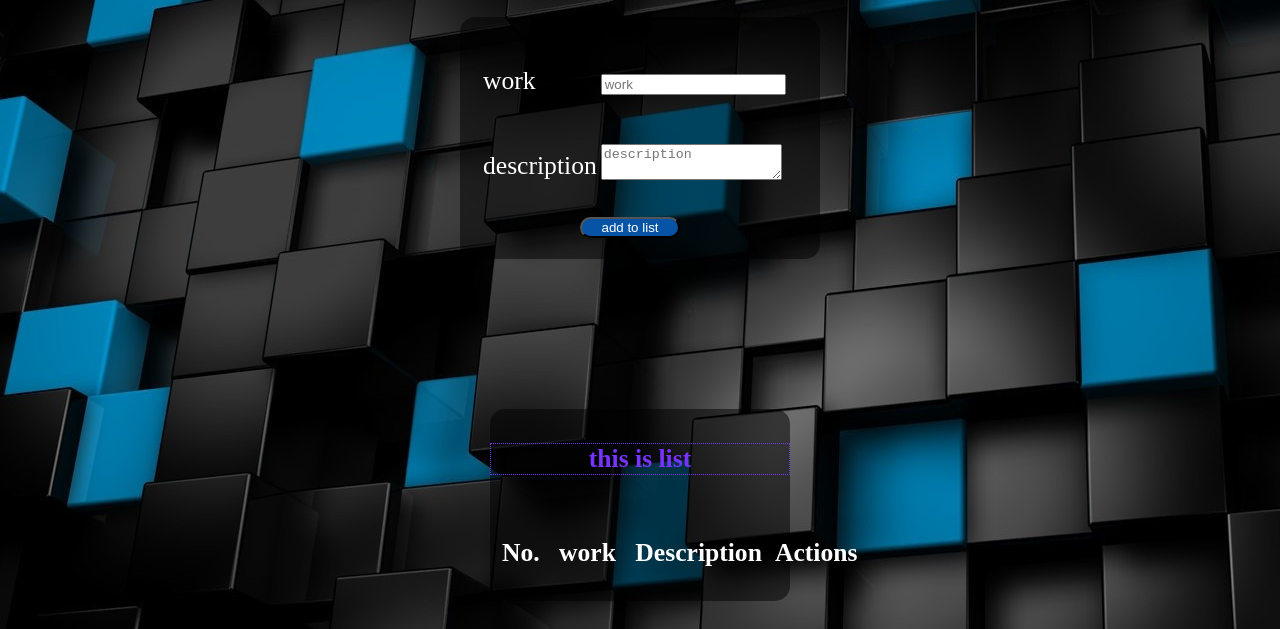
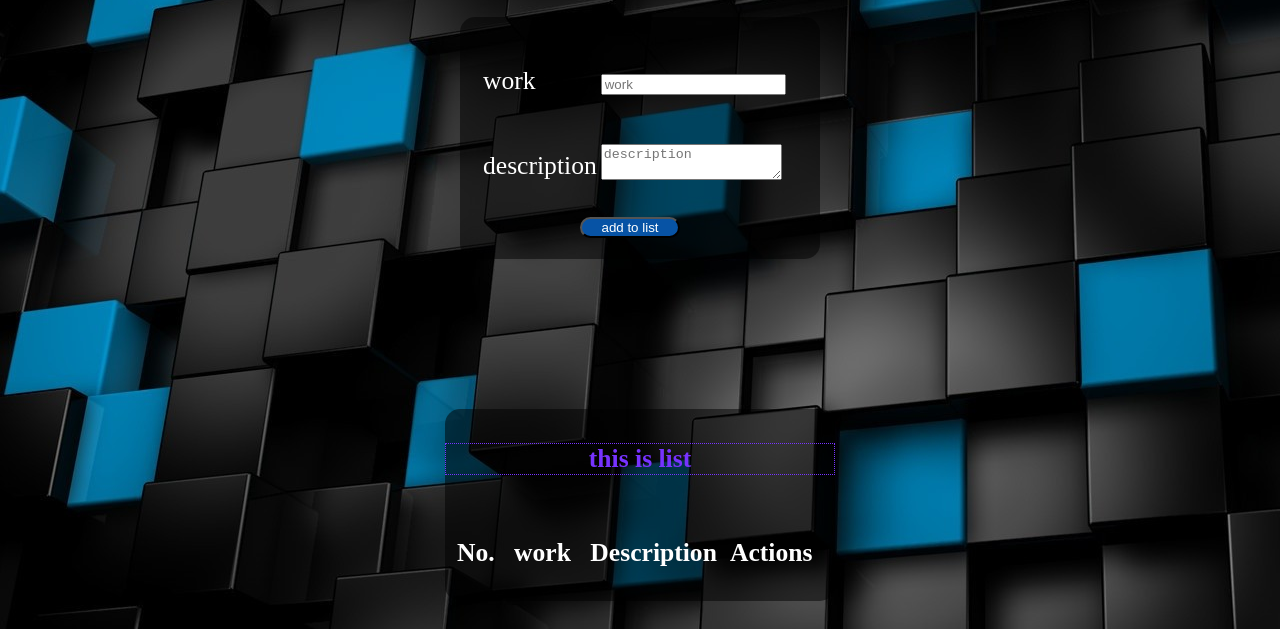
Before and after one commit to arpit-mhnty/mobook, a plain HTML site: page index.html in a window 1280 px wide. Shown: the part 171-800 px from the top of the page. Drawn offline with Linux system fonts and the light colour scheme.

Commit message:
Update css.css

```diff
--- a/css.css
+++ b/css.css
@@ -81,7 +81,7 @@ h4{
 .sdiv{
 	background-color: rgb(0,0,1,0.5);
 	align-content: center;
-	width: 300px;
+	width: 390px;
 	margin: 150px  auto auto auto;
 	border-radius: 15px;
    }
```
